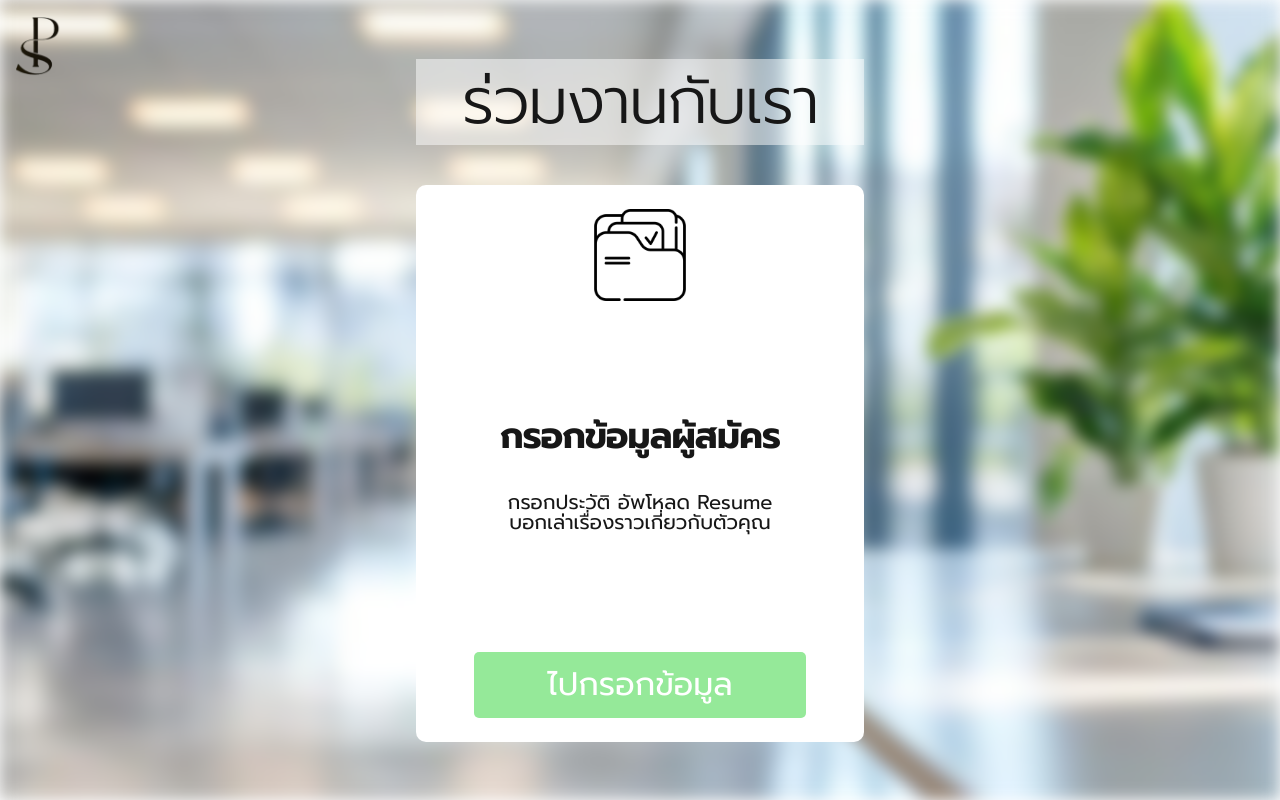
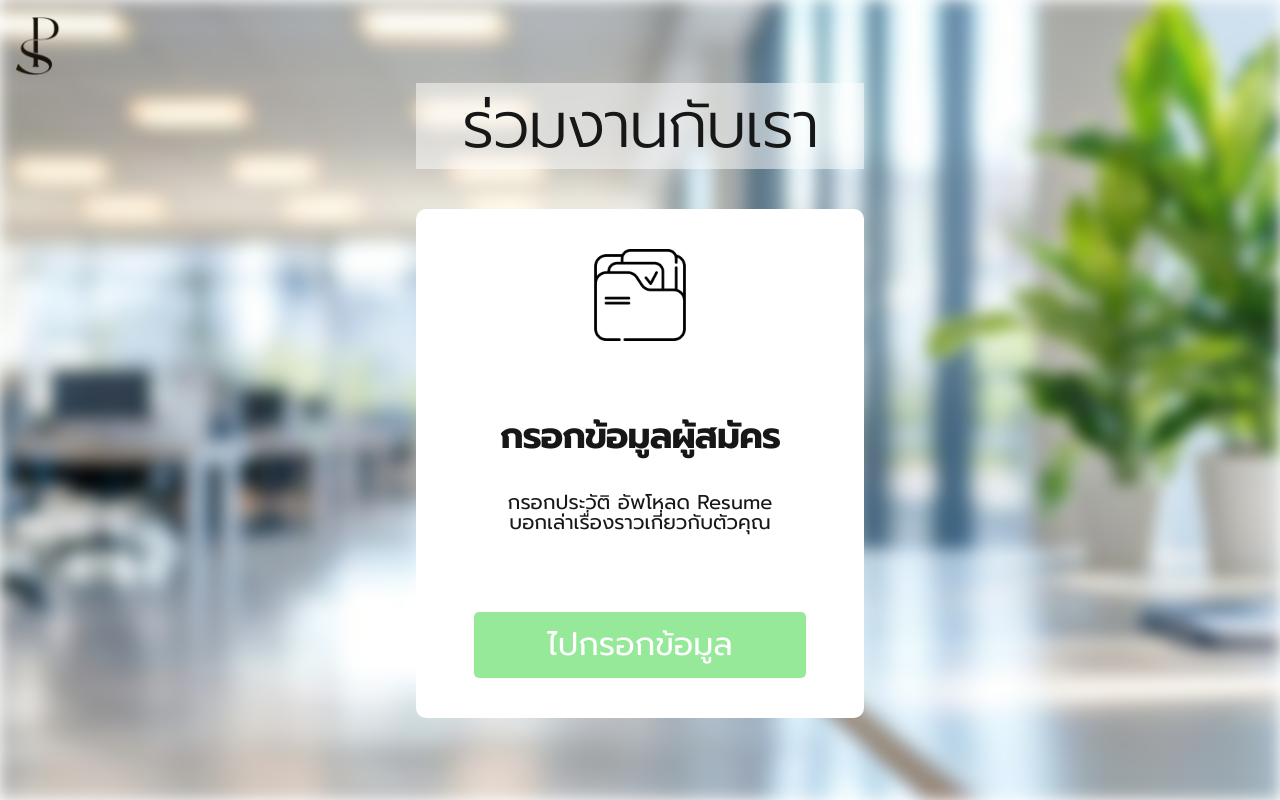
Before and after one commit to Pansitthanasap/homepage, a Next.js app: page /profile-upload in a window 1280 px wide. Built offline with nearby package versions, Linux system fonts and the light colour scheme.

Commit message:
fix: adjust padding in Upload Box for better layout consistency

```diff
--- a/src/app/profile-upload/page.tsx
+++ b/src/app/profile-upload/page.tsx
@@ -37,7 +37,7 @@ const ProfileUploadPage = () => {
         </div>
 
         {/* Upload Box */}
-        <div className="relative flex flex-col h-auto w-full max-w-md bg-white rounded-[10px] p-6 px-20 gap-30 items-center justify-center">
+        <div className="relative flex flex-col h-auto w-full max-w-md bg-white rounded-[10px] p-6 px-20 py-10 gap-20 items-center justify-center">
           <Image src={portfolio} alt="portfolio" className="w-[92px] h-auto" />
           <div className="flex flex-col gap-10">
             <div className="text-[36px] font-bold leading-[85%] tracking-[-0.025em] text-center align-middle">
```
